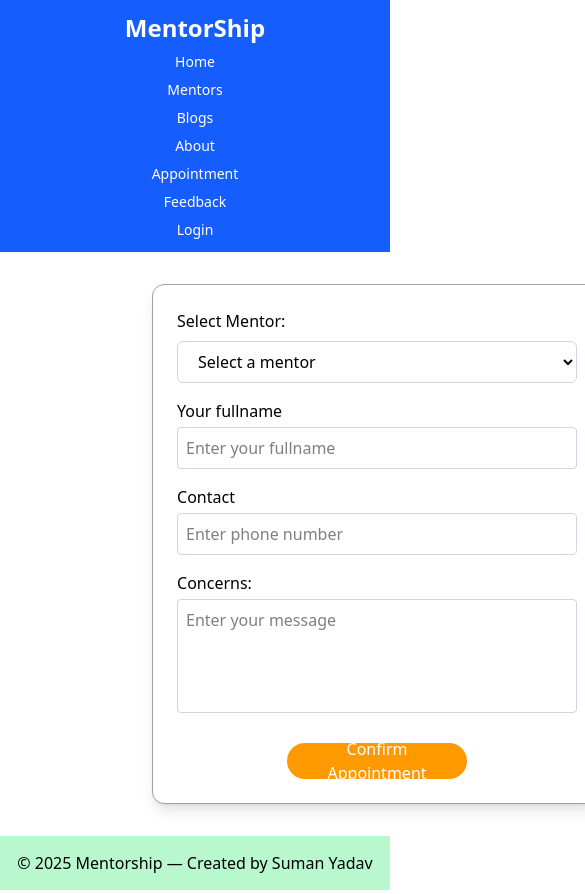
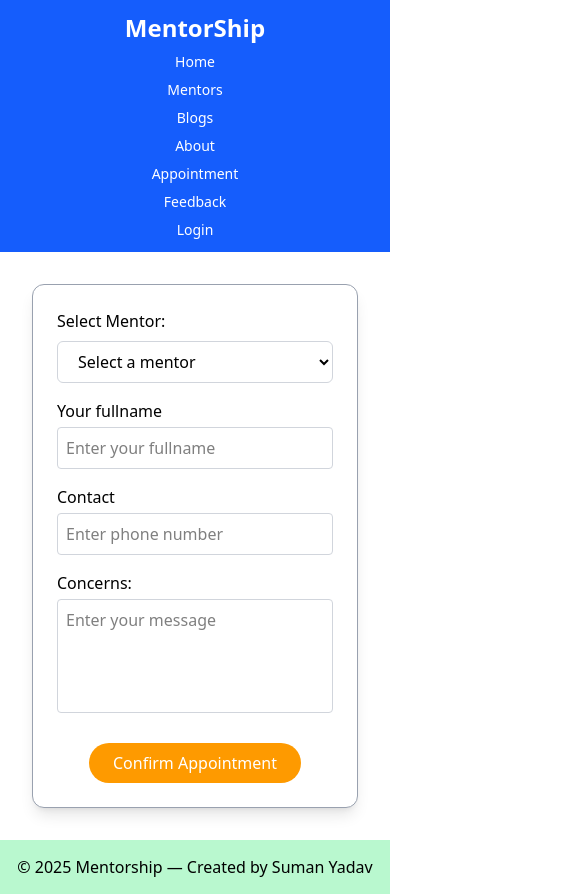
Before and after one commit to Ydv-Suman/MentorShip, a React (Vite) app: page /appointment in a window 390 px wide. Shown: the whole page, 585 px wide, since content can reach past the window. Built offline with nearby package versions, Linux system fonts and the light colour scheme.

Commit message:
appointment responsive?

```diff
--- a/src/route/Appointment.jsx
+++ b/src/route/Appointment.jsx
@@ -42,10 +42,10 @@ function Appointment() {
   };
 
   return (
-    <div className="ml-[38%] w-[400px]">
+    <div className="w-full max-w-lg mx-auto px-4">
       <form
         onSubmit={handleSubmit}
-        className="bg-white border border-gray-400 rounded-xl p-6 shadow-lg w-[450px]"
+        className="bg-white border border-gray-400 rounded-xl p-6 shadow-lg w-full"
       >
         <p>
           <label htmlFor="mentor" className="block mb-2 font-medium">
@@ -111,7 +111,7 @@ function Appointment() {
         <div className="text-center mt-6">
           <button
             type="submit"
-            className="cursor-pointer p-2 bg-amber-500 w-45 h-9 text-white rounded-full flex items-center justify-center mx-auto"
+            className="cursor-pointer px-6 py-2 bg-amber-500 text-white rounded-full"
           >
             Confirm Appointment
           </button>
```
